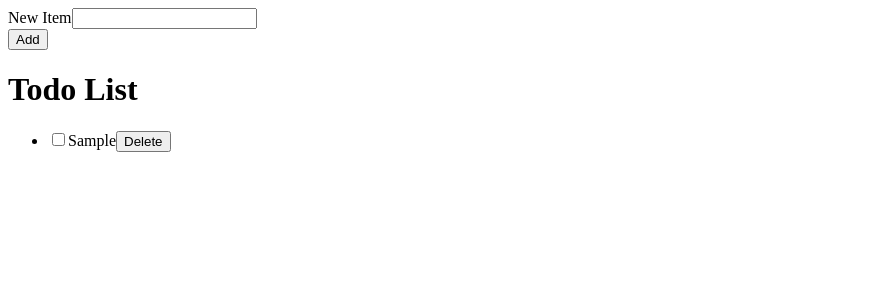
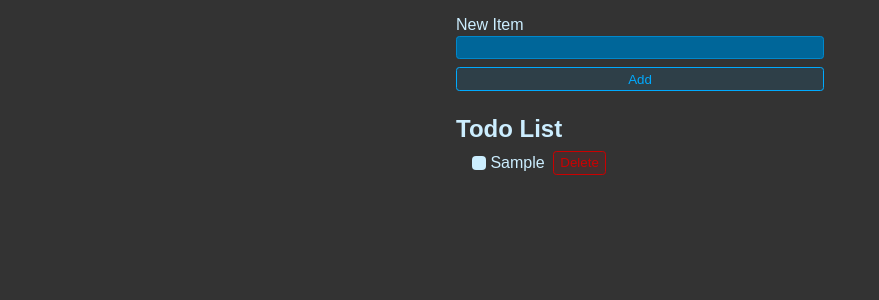
Before and after one commit to menarf23/Todo-List-no2, a React (Vite) app: page / in a window 1280 px wide. Both pictures are taken after typing "Sample" into the empty fields and a click on the button "Add". Shown: the top 300 px of the page, without its empty margins (0-879 px from the left). Built offline with nearby package versions, Linux system fonts and the light colour scheme.

Commit message:
Added css

```diff
--- a/src/App.jsx
+++ b/src/App.jsx
@@ -1,6 +1,7 @@
 import { useEffect, useState } from "react"
 import { NewTodoForm } from "./NewTodoForm"
 import { TodoList } from "./TodoList"
+import "./styles.css"
 
 export default function App(props) {
   const [todos, setTodos] = useState(() => {
--- /dev/null
+++ b/src/styles.css
@@ -0,0 +1,140 @@
+* {
+  font-family: Arial, Helvetica, sans-serif;
+  box-sizing: border-box;
+}
+
+body {
+  background: #333;
+  color: hsl(200, 100%, 90%);
+  max-width: 400px;
+  padding: 1rem;
+  margin: 0 auto;
+}
+
+.new-item-form {
+  display: flex;
+  flex-direction: column;
+  gap: 0.5rem;
+}
+
+.form-row {
+  display: flex;
+  flex-direction: column;
+  gap: 0.1rem;
+}
+
+.btn {
+  background: hsl(200, 100%, 50%, 0.1);
+  border: 1px solid hsl(200, 100%, 50%);
+  color: hsl(200, 100%, 50%);
+  padding: 0.25em 0.5em;
+  border-radius: 0.25em;
+  cursor: pointer;
+  outline: none;
+}
+
+.btn:hover,
+.btn:focus-visible {
+  background: hsl(200, 100%, 50%, 0.2);
+}
+
+.btn.btn-danger {
+  background: hsl(0, 100%, 40%, 0.1);
+  border: 1px solid hsl(0, 100%, 40%);
+  color: hsl(0, 100%, 40%);
+}
+
+.btn.btn-danger:hover,
+.btn.btn-danger:focus-visible {
+  background: hsl(0, 100%, 40%, 0.2);
+}
+
+.new-item-form input {
+  outline: none;
+  border: 1px solid hsl(200, 100%, 40%);
+  background: hsl(200, 100%, 30%);
+  border-radius: 0.25em;
+  padding: 0.25em 0.5em;
+  color: hsl(200, 100%, 90%);
+}
+
+.new-item-form input:focus {
+  border: 1px solid hsl(200, 100%, 70%);
+}
+
+.header {
+  font-size: 1.5rem;
+  margin-top: 1.5rem;
+  margin-bottom: 0.5rem;
+}
+
+.list {
+  margin: 0;
+  padding: 0;
+  margin-left: 1rem;
+  list-style: none;
+}
+
+.list li:has(input:checked) label {
+  color: hsl(200, 20%, 40%);
+}
+
+.list {
+  display: flex;
+  flex-direction: column;
+  gap: 0.3rem;
+}
+
+.list li {
+  display: flex;
+  gap: 0.5rem;
+  align-items: center;
+}
+
+.list li label {
+  display: flex;
+  gap: 0.25rem;
+  cursor: pointer;
+  align-items: center;
+}
+
+.list li:has(input:focus-visible) label {
+  outline: 1px solid hsl(200, 100%, 50%);
+}
+
+.list li input {
+  outline: none;
+  width: 0;
+  height: 0;
+  appearance: none;
+  pointer-events: none;
+  position: absolute;
+}
+
+.list li label::before {
+  content: "";
+  display: block;
+  width: 0.9rem;
+  height: 0.9rem;
+  background: hsl(200, 100%, 90%);
+  border-radius: 0.25em;
+  display: flex;
+  justify-content: center;
+  align-items: center;
+}
+
+.list li label:hover::before {
+  background: hsl(200, 100%, 80%);
+}
+
+.list li:has(input:checked) label::before {
+  content: "✔";
+  background: hsl(200, 100%, 40%);
+  color: hsl(200, 100%, 90%);
+  font-size: 0.75rem;
+  font-weight: bold;
+}
+
+.list li:has(input:checked) label:hover::before {
+  background: hsl(200, 100%, 30%);
+}
```
